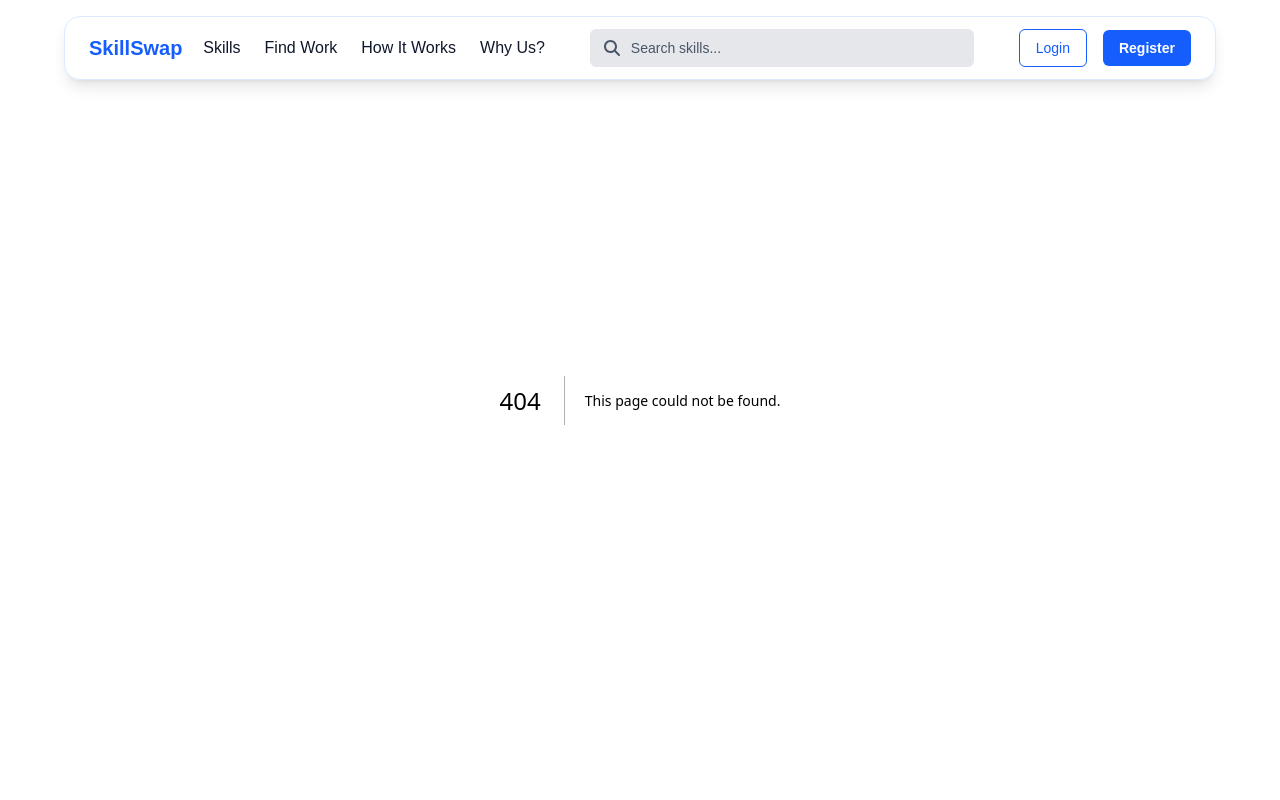
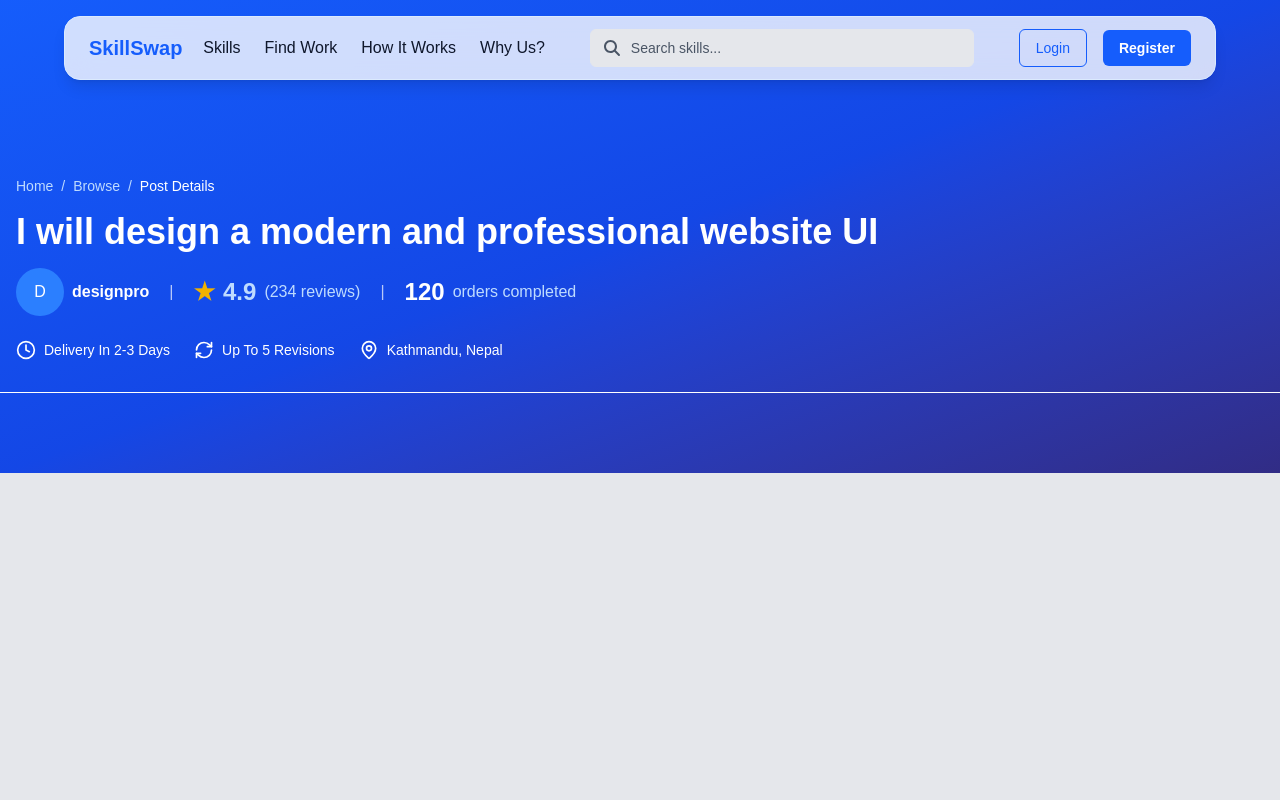
Before and after one commit to PratikPant01/SkillSwap, a Next.js app in the folder skillswap-frontend/: page /post/1 in a window 1280 px wide. Before the commit this address had no page. Shown: the top 800 px of the page. Built offline with nearby package versions, Linux system fonts and the light colour scheme.

Commit message:
Working on new single post page view

```diff
--- /dev/null
+++ b/skillswap-frontend/app/post/[id]/page.tsx
@@ -0,0 +1,70 @@
+import {Clock,RefreshCw,MapPin} from "lucide-react";
+export default function PostPage() {
+
+    const singleService =
+    {
+        id: 1,
+        title: "I will design a modern and professional website UI",
+        seller: "designpro",
+        rating: 4.9,
+        reviews: 234,
+        price: 150,
+        image: "web design",
+        category: "Design",
+        orders: 120 // This is not fixed hai browse page ma halya xaina yo data
+    }
+  return (
+    <div className="min-h-screen bg-gray-200">
+            {/* BLUE HERO */}
+            <div className="bg-gradient-to-br from-blue-600 via-blue-700 to-indigo-900 text-white pt-36 pb-20">
+                <div className="max-w-7xl mx-auto border-b px-4 py-8">
+                    <div className="text-sm text-blue-200 flex items-center gap-2 mb-4">
+                        <span className="cursor-pointer hover:text-white">Home</span>
+                        <span>/</span>
+                        <span className="cursor-pointer hover:text-white">Browse</span>
+                        <span>/</span>
+                        <span className="cursor-pointer text-white">Post Details</span>
+                    </div>
+                    <h1 className="text-4xl font-bold mb-4">
+                        {singleService.title}
+                    </h1>
+                    <div className="flex items-center gap-5 mb-6 text-blue-200">
+                        <div className="flex items-center gap-2 ">
+                            <div className="w-12 h-12 bg-blue-500 rounded-full flex items-center justify-center text-white text-1xl">
+                            {singleService.seller.charAt(0).toUpperCase()}
+                            </div>
+                            <span className="text-1xl text-white font-bold">{singleService.seller}</span>
+                        </div>
+                            <div className="text-white opacity-70">|</div>
+                        <div className="flex items-center gap-2">
+                            <span className="text-2xl text-yellow-500 font-bold">★</span>
+                            <span className="text-2xl font-bold">{singleService.rating} </span>
+                            <span className="text-1xl">({singleService.reviews} reviews)</span>
+                        </div>
+                            <div className="text-white opacity-70">|</div>
+                        <div className="flex items-center gap-2">
+                            <span className="text-2xl text-white font-bold">{singleService.orders}</span>
+                            <span className="text-1xl"> orders completed</span>
+                        </div>
+                    </div>
+
+                    <div className="flex items-center gap-6 text-white-100">
+                        <div className="flex items-center gap-2">
+                                <Clock className="w-5 h-5"/>
+                                <span className="text-sm">Delivery In 2-3 Days</span>
+                        </div>
+                        <div className="flex items-center gap-2">
+                            <RefreshCw className="w-5 h-5"/>
+                            <span className="text-sm">Up To 5 Revisions</span>
+                        </div>
+                        <div className="flex items-center gap-2">
+                            <MapPin className="w-5 h-5"/>
+                            <span className="text-sm">Kathmandu, Nepal</span>
+                        </div>
+                    </div>
+
+                </div>
+            </div>
+        </div>
+  );
+}
--- a/skillswap-frontend/component/serviceCard.tsx
+++ b/skillswap-frontend/component/serviceCard.tsx
@@ -1,9 +1,11 @@
 "use client";
 
 import React from "react";
+import Link from "next/link";
 
 export default function ServiceCard({ service }: { service: any }) {
   return (
+    <Link href={`/post/${service.id}`}>
     <div className="rounded-lg overflow-hidden hover:shadow-lg transition-shadow cursor-pointer">
       {/* Service Image */}
       <div className="h-48 bg-white border-b">
@@ -39,5 +41,6 @@ export default function ServiceCard({ service }: { service: any }) {
         </div>
       </div>
     </div>
+    </Link>
   );
 }
```
